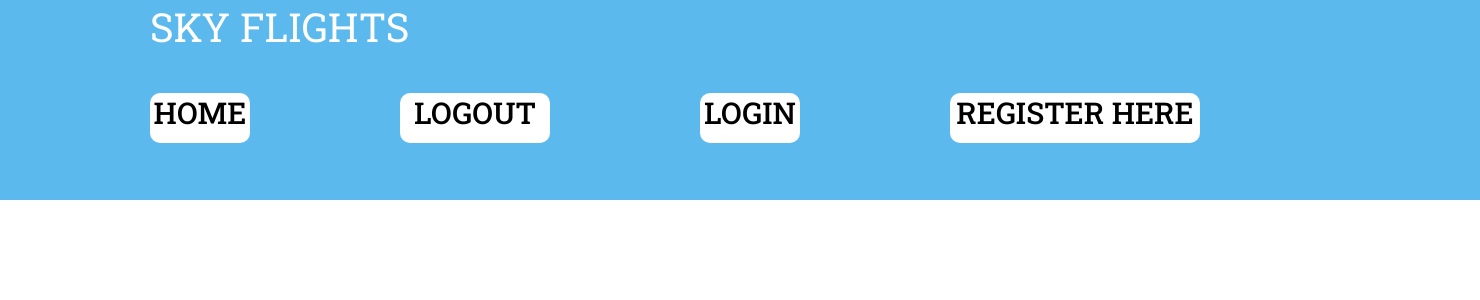
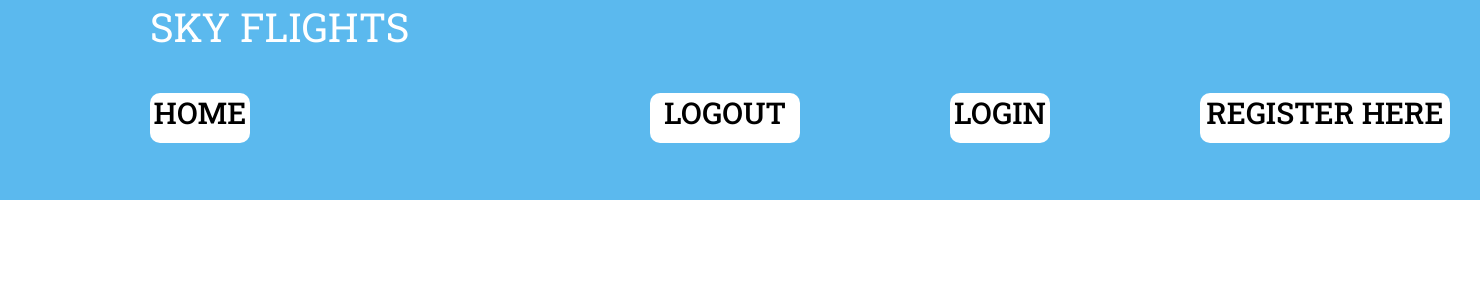
Before and after one commit to JaySchuurman/vakantie-applicatie, a PHP site: page / in a window 1480 px wide. Shown: the top 300 px of the page. Run offline with PHP 8.4, Linux system fonts and the light colour scheme.

Commit message:
buttons in rijen gemaakt
rij met buttons

```diff
--- a/css/test.css
+++ b/css/test.css
@@ -21,6 +21,11 @@
     flex-direction: row;
 }
 
+.row1{
+    display: flex;
+    flex-direction: row;
+    margin-left: 250px;
+}
 .home-button{
     height: 50px;
     width: 100px;
--- a/index.php
+++ b/index.php
@@ -21,6 +21,7 @@
             <div class="home-button">
                 <div class="home-button-text">HOME</div>
             </div>
+        <div class="row1">
             <div class="logout-button">
                 <div class="logout-button-text">LOGOUT</div>
             </div>
@@ -31,6 +32,7 @@
                 <div class="register-button-text">REGISTER HERE</div>
             </div>
         </div>
+        </div>
     </div>
 </body>
 </html>
```
